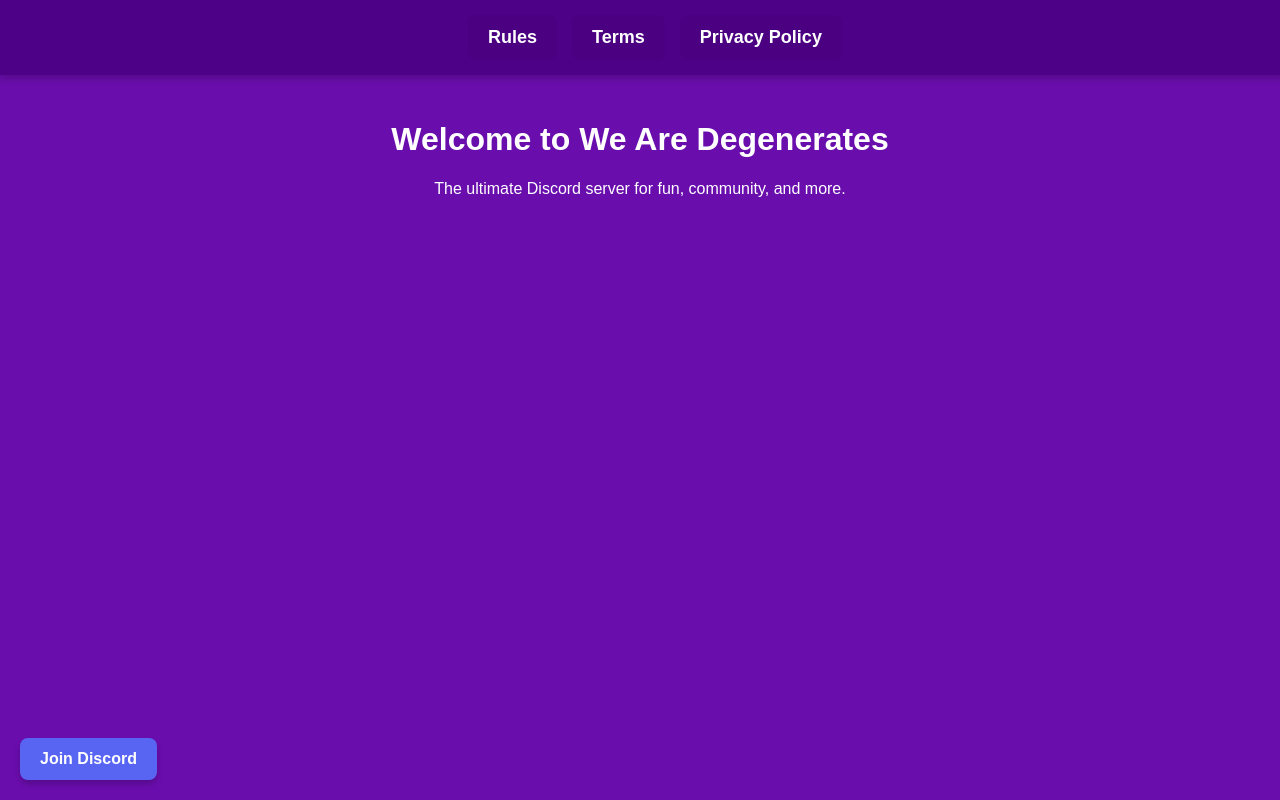
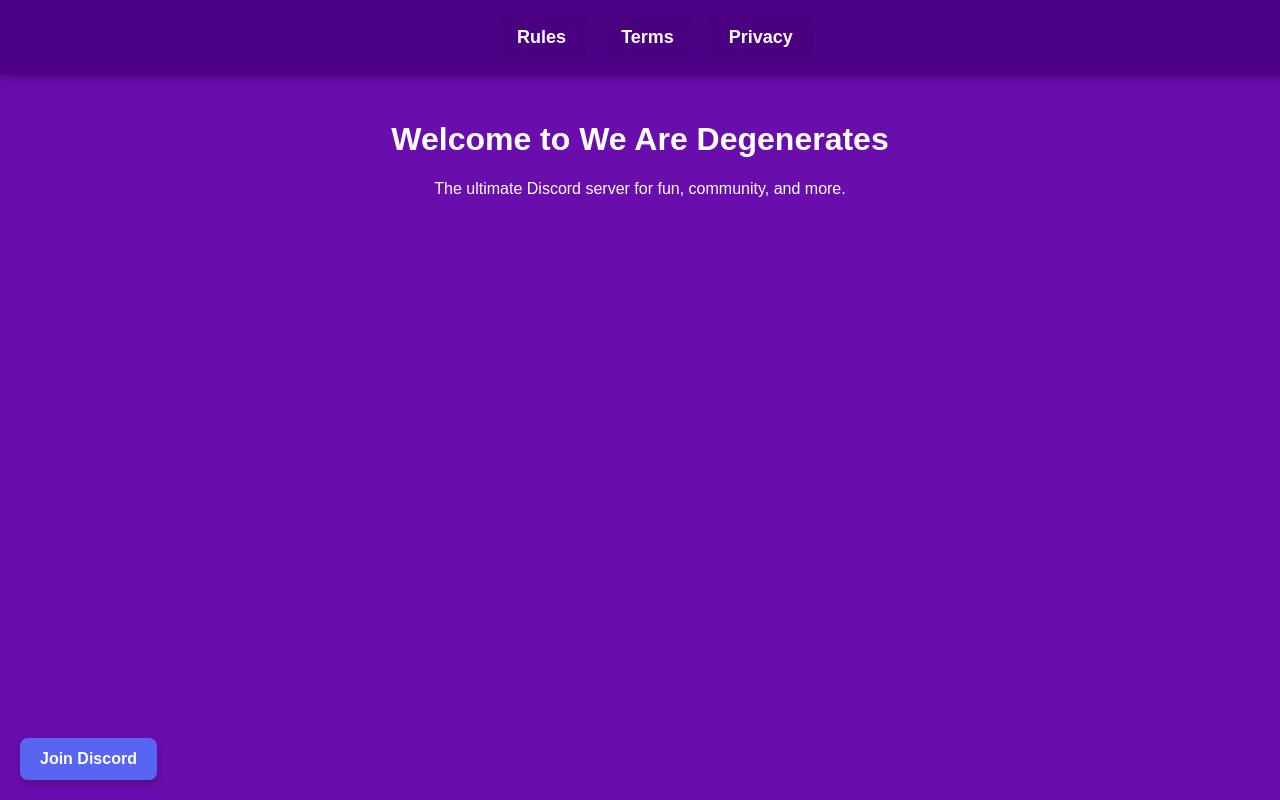
Before and after one commit to Generalcyno/Wearedegenerates, a plain HTML site: page index.html in a window 1280 px wide. Drawn offline with Linux system fonts and the light colour scheme.

Commit message:
Update index.html

```diff
--- a/index.html
+++ b/index.html
@@ -13,7 +13,7 @@
         <div class="nav-buttons">
             <a href="rules.html" class="btn">Rules</a>
             <a href="terms.html" class="btn">Terms</a>
-            <a href="privacy.html" class="btn">Privacy Policy</a>
+            <a href="privacy.html" class="btn">Privacy</a>
         </div>
     </nav>
 
```
